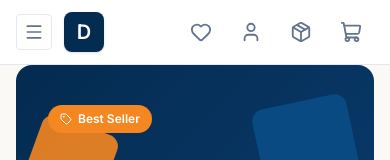
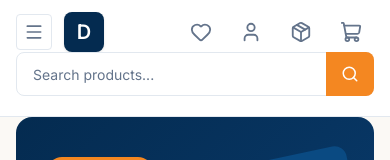
Before and after one commit to Mdforidulislam/harvest-shop, a Next.js app: page / in a window 390 px wide. Shown: the top 160 px of the page. Built offline with nearby package versions, Linux system fonts and the light colour scheme.

Commit message:
responsive: header mobile search row + tablet scrollable category nav
Co-Authored-By: Claude Sonnet 4.6 <noreply@anthropic.com>

```diff
--- a/src/components/shop/Header.tsx
+++ b/src/components/shop/Header.tsx
@@ -88,7 +88,7 @@ export default function Header() {
             </Link>
           </div>
 
-          {/* Center: Search */}
+          {/* Center: Search — hidden on mobile (shown in second row instead) */}
           <div className="w-full max-w-2xl relative hidden md:block">
             <input
               type="text"
@@ -166,22 +166,39 @@ export default function Header() {
           </div>
         </div>
 
-        {/* ── Row 3: Category nav ─────────────────── */}
-        <div className="hidden lg:block border-t border-[var(--border)]" style={{ background: "var(--primary)" }}>
+        {/* ── Row 2b: Mobile search bar ─────────────────── */}
+        <div className="block md:hidden px-4 pb-2">
+          <div className="relative">
+            <input
+              type="text"
+              placeholder="Search products..."
+              className="w-full h-11 pl-4 pr-12 rounded-lg border text-sm focus:outline-none transition-colors border-[var(--border)] bg-[var(--surface-2)] text-[var(--text)] placeholder:text-[var(--text-muted)] focus:border-[var(--primary)]"
+            />
+            <button
+              className="absolute right-0 top-0 h-11 w-12 flex items-center justify-center rounded-r-lg text-white"
+              style={{ background: "var(--accent)" }}
+            >
+              <Search size={18} />
+            </button>
+          </div>
+        </div>
+
+        {/* ── Row 3: Category nav (desktop full, tablet scrollable) ─────────────────── */}
+        <div className="hidden sm:block lg:block border-t border-[var(--border)]" style={{ background: "var(--primary)" }}>
           <div className="page-container">
-            <nav className="flex items-center gap-1">
+            <nav className="flex items-center gap-1 overflow-x-auto scrollbar-none">
               <Link
                 href="/category/all"
-                className="flex items-center gap-2 pr-4 py-3 text-xs font-bold uppercase tracking-wider text-white hover:bg-white/10 transition-colors"
+                className="flex items-center gap-2 pr-4 py-3 text-xs font-bold uppercase tracking-wider text-white hover:bg-white/10 transition-colors whitespace-nowrap shrink-0"
               >
                 All Categories
               </Link>
-              <span className="text-white/20 text-sm">|</span>
+              <span className="text-white/20 text-sm shrink-0">|</span>
               {categories.map((c) => (
                 <Link
                   key={c.id}
                   href={`/category/${c.slug}`}
-                  className="px-4 py-3 text-xs font-semibold text-white/80 hover:text-white hover:bg-white/10 transition-colors whitespace-nowrap"
+                  className="px-4 py-3 text-xs font-semibold text-white/80 hover:text-white hover:bg-white/10 transition-colors whitespace-nowrap shrink-0"
                 >
                   {c.name}
                 </Link>
```
